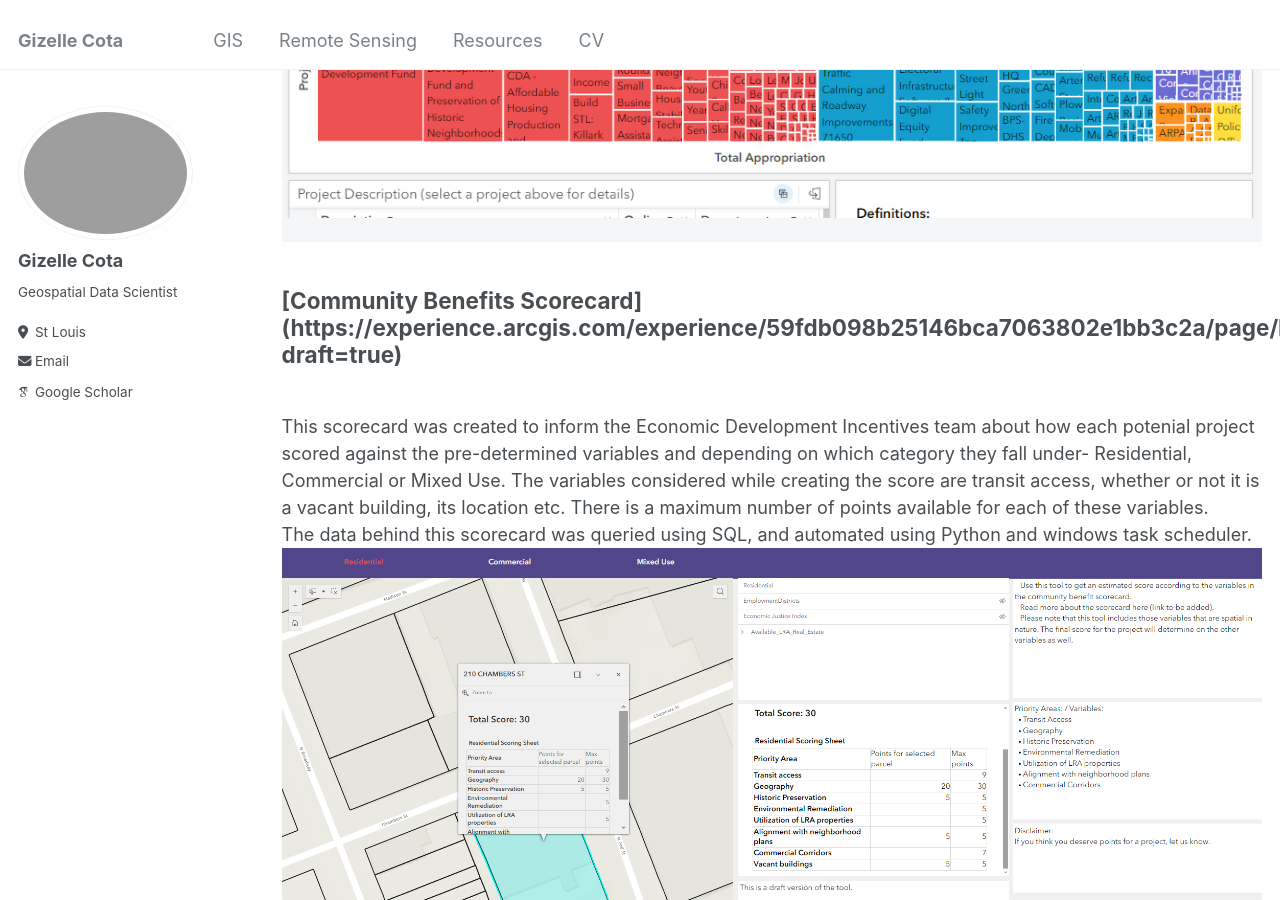
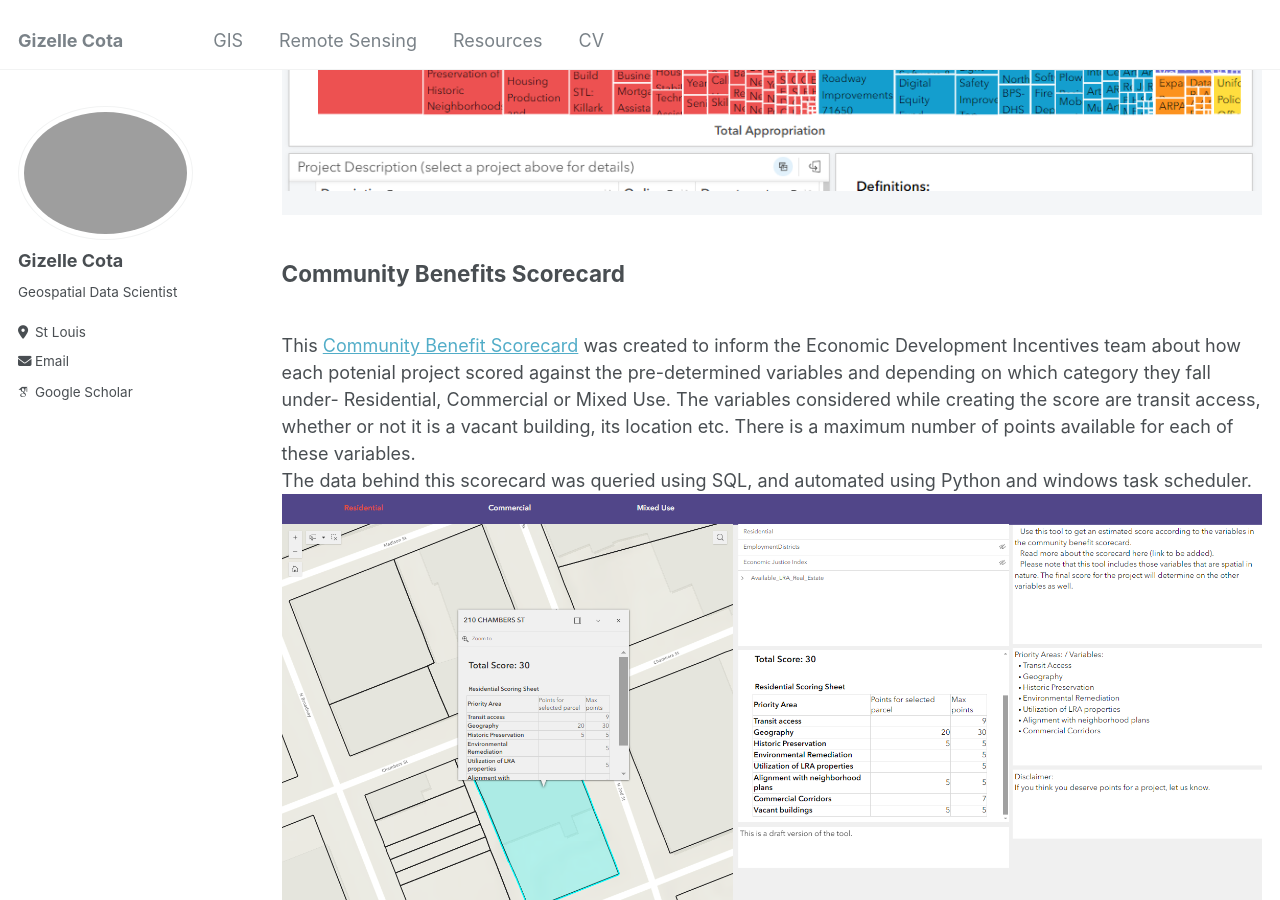
Before and after one commit to cotag11/cotag11.github.io, a Jekyll site: the page built from _pages/GIS.md, in a window 1280 px wide and 900 px high, scrolled down 928 px. Built offline with Jekyll 4.4.1, drawn with Linux system fonts in a browser that asks for light colours; some web fonts are replaced; some of the changed text lies outside the part shown.

Commit message:
Update GIS.md

```diff
--- a/_pages/GIS.md
+++ b/_pages/GIS.md
@@ -9,11 +9,13 @@
 
 {% include base_path %}
 
-<h2>[ARPA Transparency Portal](https://insights.arcgis.com/#/view/2f02aea33af84a8381c78d4de648f67c)</h2><br>
-This interactive dashboard was created through ArcGIS Insights. It serves as the transparency portal for appropriations, programmed funds and expenditures as it relates to the American Rescue Plan Act projects. <br>
+<h2>ARPA Transparency Portal</h2>
+<br>
+This [interactive dashboard](https://insights.arcgis.com/#/view/2f02aea33af84a8381c78d4de648f67c) was created through ArcGIS Insights. It serves as the transparency portal for appropriations, programmed funds and expenditures as it relates to the American Rescue Plan Act projects. <br>
 <img src='/images/arpa.png'> <br>
 
-<h2>[Community Benefits Scorecard](https://experience.arcgis.com/experience/59fdb098b25146bca7063802e1bb3c2a/page/Residential/?draft=true)</h2><br>
-This scorecard was created to inform the Economic Development Incentives team about how each potenial project scored against the pre-determined variables and depending on which category they fall under- Residential, Commercial or Mixed Use. The variables considered while creating the score are transit access, whether or not it is a vacant building, its location etc. There is a maximum number of points available for each of these variables. <br>
+<h2>Community Benefits Scorecard</h2>
+<br>
+This [Community Benefit Scorecard](https://experience.arcgis.com/experience/59fdb098b25146bca7063802e1bb3c2a/page/Residential/?draft=true) was created to inform the Economic Development Incentives team about how each potenial project scored against the pre-determined variables and depending on which category they fall under- Residential, Commercial or Mixed Use. The variables considered while creating the score are transit access, whether or not it is a vacant building, its location etc. There is a maximum number of points available for each of these variables. <br>
 The data behind this scorecard was queried using SQL, and automated using Python and windows task scheduler.  <br>
 <img src='/images/communityscorecard.png'> <br>
```
